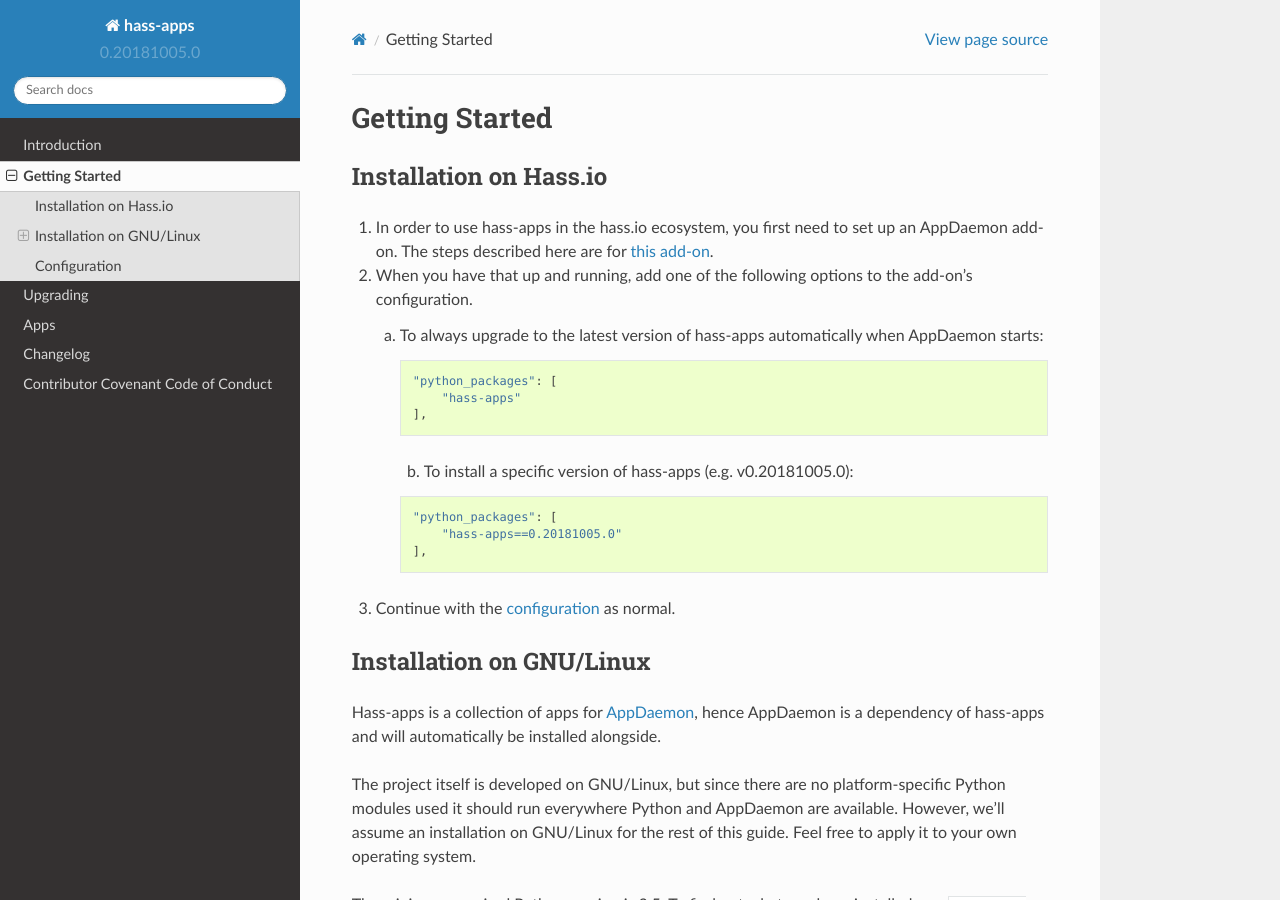
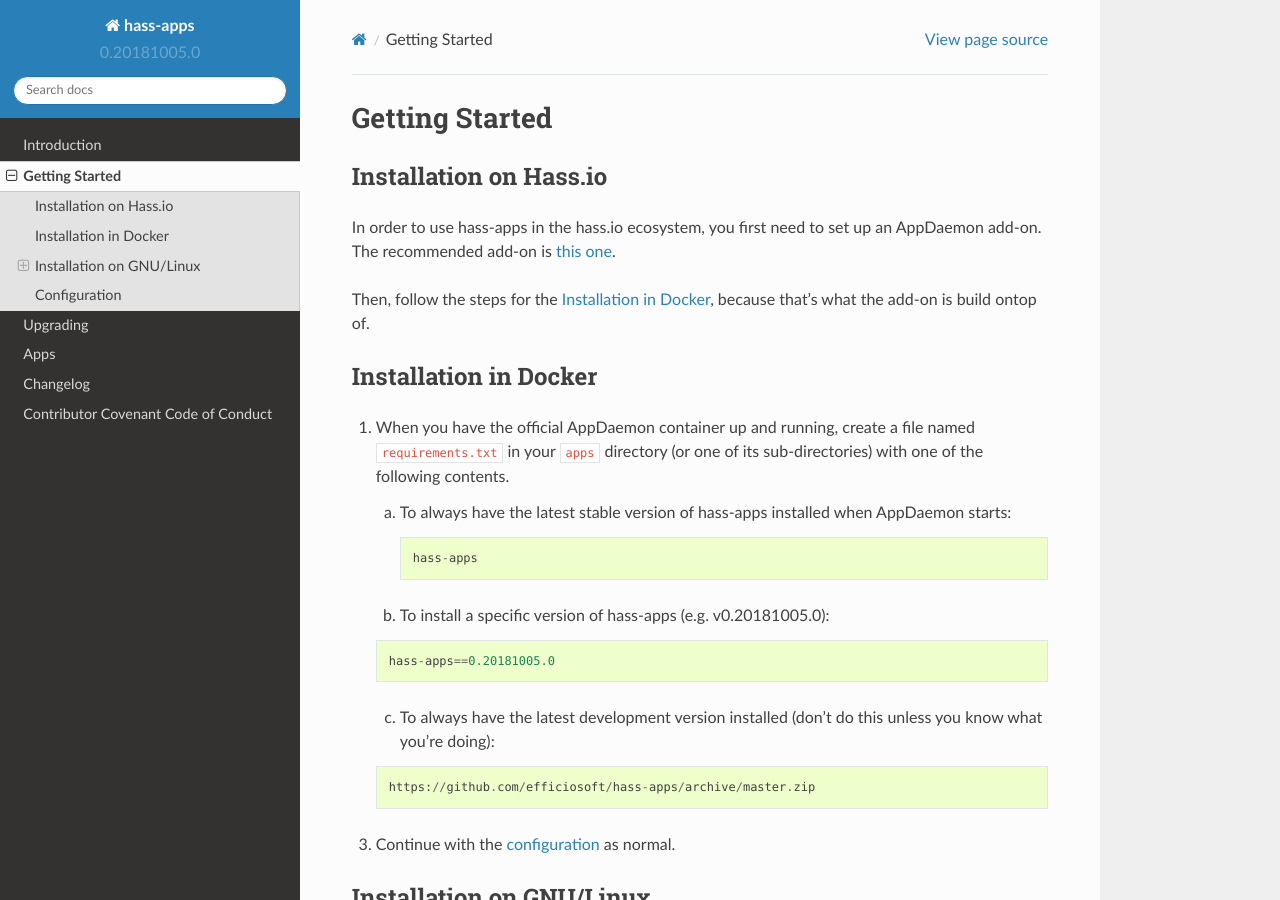
Before and after one commit to bob1de/hass-apps, a Sphinx documentation site: the page built from docs/getting-started.rst, in a window 1280 px wide and 900 px high. Built offline with Sphinx 7.4.7 and the Read the Docs theme 2.0.0, drawn with Linux system fonts in a browser that asks for light colours.

Commit message:
Updated install and upgrade instructions for AppDaemon on Docker

```diff
--- a/docs/getting-started.rst
+++ b/docs/getting-started.rst
@@ -4,31 +4,42 @@
 Installation on Hass.io
 -----------------------
 
-1. In order to use hass-apps in the hass.io ecosystem, you first need to
-   set up an AppDaemon add-on. The steps described here are for `this
-   add-on <https://github.com/hassio-addons/addon-appdaemon3>`_.
+In order to use hass-apps in the hass.io ecosystem, you first need
+to set up an AppDaemon add-on. The recommended add-on is `this one
+<https://github.com/hassio-addons/addon-appdaemon3>`_.
 
-2. When you have that up and running, add one of the following options
-   to the add-on's configuration.
+Then, follow the steps for the `Installation in Docker <#id1>`_, because
+that's what the add-on is build ontop of.
 
-   a) To always upgrade to the latest version of hass-apps automatically
+
+Installation in Docker
+----------------------
+
+1. When you have the official AppDaemon container up and running, create
+   a file named ``requirements.txt`` in your ``apps`` directory (or one
+   of its sub-directories) with one of the following contents.
+
+   a) To always have the latest stable version of hass-apps installed
       when AppDaemon starts:
 
       ::
 
-         "python_packages": [
-             "hass-apps"
-         ],
+          hass-apps
 
-      b) To install a specific version of hass-apps (e.g. v0.20181005.0):
+   b) To install a specific version of hass-apps (e.g. v0.20181005.0):
 
-      ::
+   ::
 
-         "python_packages": [
-             "hass-apps==0.20181005.0"
-         ],
+       hass-apps==0.20181005.0
 
-3. Continue with the `configuration <#id1>`_ as normal.
+   c) To always have the latest development version installed (don't do
+      this unless you know what you're doing):
+
+   ::
+
+       https://github.com/efficiosoft/hass-apps/archive/master.zip
+
+3. Continue with the `configuration <#id2>`_ as normal.
 
 
 Installation on GNU/Linux
```
Also changed, not shown: docs/upgrading.rst (+11 -7 lines).
